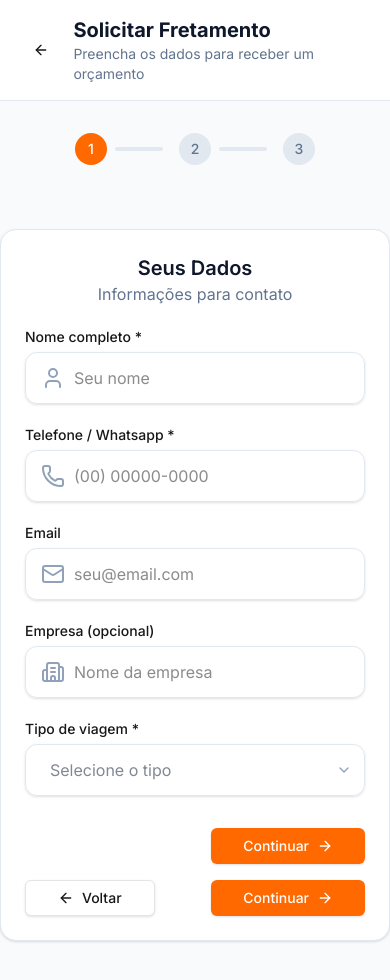
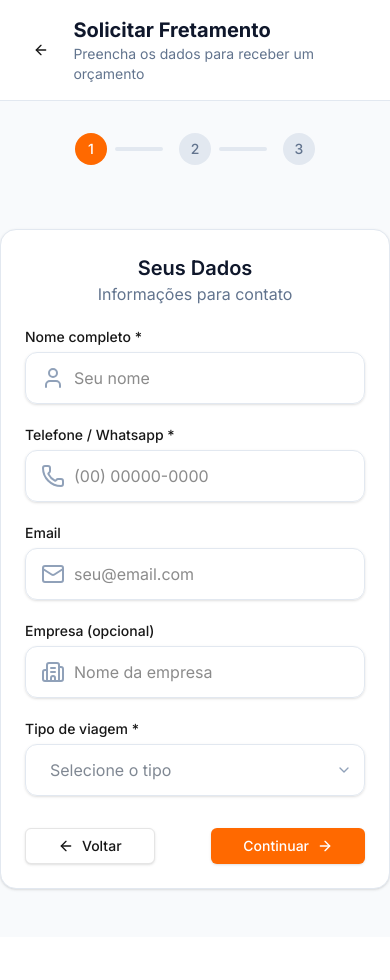
Before and after one commit to rodrigoRolim/vrum-vrum, a Next.js app: page /transport-request in a window 390 px wide. Shown: the top 980 px of the page. After the commit the page ends 937 px from the top, so only its background shows below. Built offline with nearby package versions, Linux system fonts and the light colour scheme.

Commit message:
use phone input

```diff
--- a/components/transport-request/PersonalDataStep.tsx
+++ b/components/transport-request/PersonalDataStep.tsx
@@ -1,3 +1,5 @@
+'use client';
+
 import z from "zod";
 import InputEmail from "@/components/InputEmail";
 import InputText from "@/components/InputText";
@@ -7,6 +9,7 @@ import { useState } from "react";
 import { useForm } from "react-hook-form";
 import { transportRequestSchema } from "@/components/transport-request/schemaPersonalData";
 import { ArrowRight, Building2, Mail, Phone, User } from "lucide-react"
+import InputPhone from "../InputPhone";
 
 type FormData = z.infer<typeof transportRequestSchema>
 
@@ -41,7 +44,7 @@ export default function PersonalDataStep() {
           {...register('name')}
           error={errors.name}
         />
-        <InputText
+        <InputPhone
           label="Telefone / Whatsapp *"
           icon={Phone}
           placeholder="(00) 00000-0000"
@@ -62,12 +65,6 @@ export default function PersonalDataStep() {
           selected={travelOption}
           onSelect={selectTravelOption}/>
       </div>
-      <div className="flex pt-4 items-end justify-end w-full">
-        <button
-          className="inline-flex items-center text-white justify-center gap-2 whitespace-nowrap rounded-md text-sm font-medium transition-colors focus-visible:outline-none focus-visible:ring-1 focus-visible:ring-ring disabled:pointer-events-none disabled:opacity-50 [&_svg]:pointer-events-none text-primary-foreground shadow h-9 px-8 py-4 bg-orange-500 hover:bg-orange-600">
-            Continuar <ArrowRight className="size-4" />
-          </button>
-      </div>
     </form>
   )
 }
```
